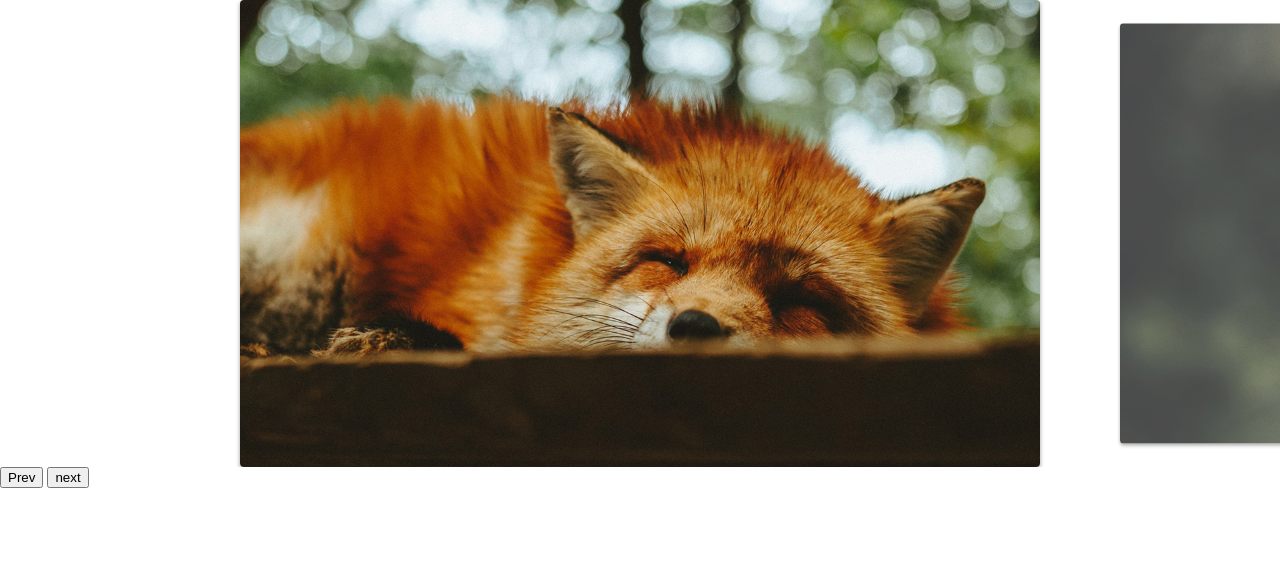
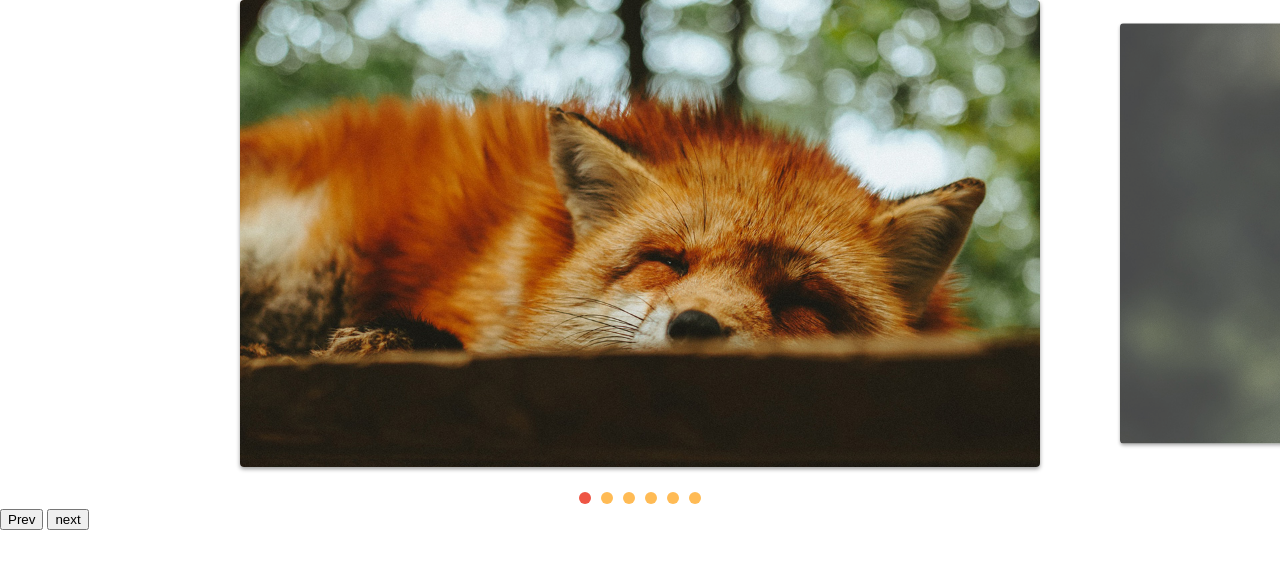
Before and after one commit to gablucas/curso-origamid-site-slide, a plain HTML site: page index.html in a window 1280 px wide. Drawn offline with Linux system fonts and the light colour scheme.

Commit message:
adicionada paginação por slide

```diff
--- a/css/style.css
+++ b/css/style.css
@@ -44,3 +44,35 @@ img {
   opacity: 1;
   transform: scale(1);
 }
+
+[data-control="slide"] {
+  display: flex;
+  justify-content: center;
+  margin-top: 20px;
+}
+
+[data-control="slide"] li a {
+  display: block;
+  width: 12px;
+  height: 12px;
+  background: #FB5;
+  border-radius: 50%;
+  overflow: hidden;
+  text-indent: -999px;
+}
+
+[data-control="slide"] li a {
+  display: block;
+  margin: 5px;
+  width: 12px;
+  height: 12px;
+  background: #FB5;
+  border-radius: 50%;
+  overflow: hidden;
+  text-indent: -999px;
+}
+
+[data-control="slide"] li.active a,
+[data-control="slide"] li a:hover {
+  background: #E54;
+}
--- a/js/script.js
+++ b/js/script.js
@@ -2,3 +2,4 @@ import { SlideNav } from "./slide.js";
 const slide = new SlideNav('.slide', '.slide-wrapper');
 slide.init();
 slide.addArrow('.prev', '.next');
+slide.addControl();
--- a/js/slide.js
+++ b/js/slide.js
@@ -6,6 +6,7 @@ export class Slide {
     this.wrapper = document.querySelector(wrapper);
     this.dist = { finalPosition: 0, startX: 0, movement: 0 }
     this.activeClass = 'active';
+    this.changeEvent = new Event('changeEvent');
   }
 
   onResize() {
@@ -73,6 +74,7 @@ export class Slide {
     this.slideIndexNav(index);
     this.dist.finalPosition = activeSlide.position;
     this.changeActiveClass();
+    this.wrapper.dispatchEvent(this.changeEvent)
   }
 
   // [10]
@@ -112,7 +114,7 @@ export class Slide {
   onEnd(event) {
     const movetype = (event.type === 'mouseup' ? 'mousemove' : 'touchmove')
     this.wrapper.removeEventListener(movetype, this.onMove);
-    this.dist.finalPosition = this.dist.movePosition;
+    // this.dist.finalPosition = this.dist.movePosition;
     this.transition(true);
     this.changeSlideOnEnd();
   }
@@ -168,6 +170,11 @@ export class Slide {
 }
 
 export class SlideNav extends Slide {
+  constructor(slide, wrapper) {
+    super(slide, wrapper);
+    this.bindControlEvents();
+  }
+
   addArrow(prev, next) {
     this.prevElement = document.querySelector(prev);
     this.nextElement = document.querySelector(next);
@@ -178,4 +185,43 @@ export class SlideNav extends Slide {
     this.prevElement.addEventListener('click', this.activePrevSlide);
     this.nextElement.addEventListener('click', this.activeNextSlide);
   }
+
+  createControl() {
+    const control = document.createElement('ul');
+    control.dataset.control = 'slide';
+
+    this.slideArray.forEach((item, index) => {
+      control.innerHTML += `<li><a href="#slide${index + 1}">${index + 1}</a></li>`;
+    });
+
+    this.wrapper.appendChild(control);
+    return control;
+  }
+
+  eventControl(item, index) {
+    item.addEventListener('click', (event) => {
+      event.preventDefault();
+      this.changeSlide(index);
+    })
+    this.wrapper.addEventListener('changeEvent', this.activeControlItem);
+  }
+
+  activeControlItem() {
+    this.controlArray.forEach(item => item.classList.remove(this.activeClass));
+    this.controlArray[this.index.active].classList.add(this.activeClass);
+  }
+
+  addControl(customControl) {
+    this.control = document.querySelector(customControl) || this.createControl();
+    this.controlArray = [...this.control.children];
+    this.controlArray.forEach(this.eventControl);
+    this.activeControlItem();
+    // Esse codigo abaixo tem a mesma função que o codigo acima.
+    // this.controlArray.forEach((item, index) => this.eventControl(item, index));
+  }
+
+  bindControlEvents() {
+    this.eventControl = this.eventControl.bind(this);
+    this.activeControlItem = this.activeControlItem.bind(this);
+  }
 }
```
